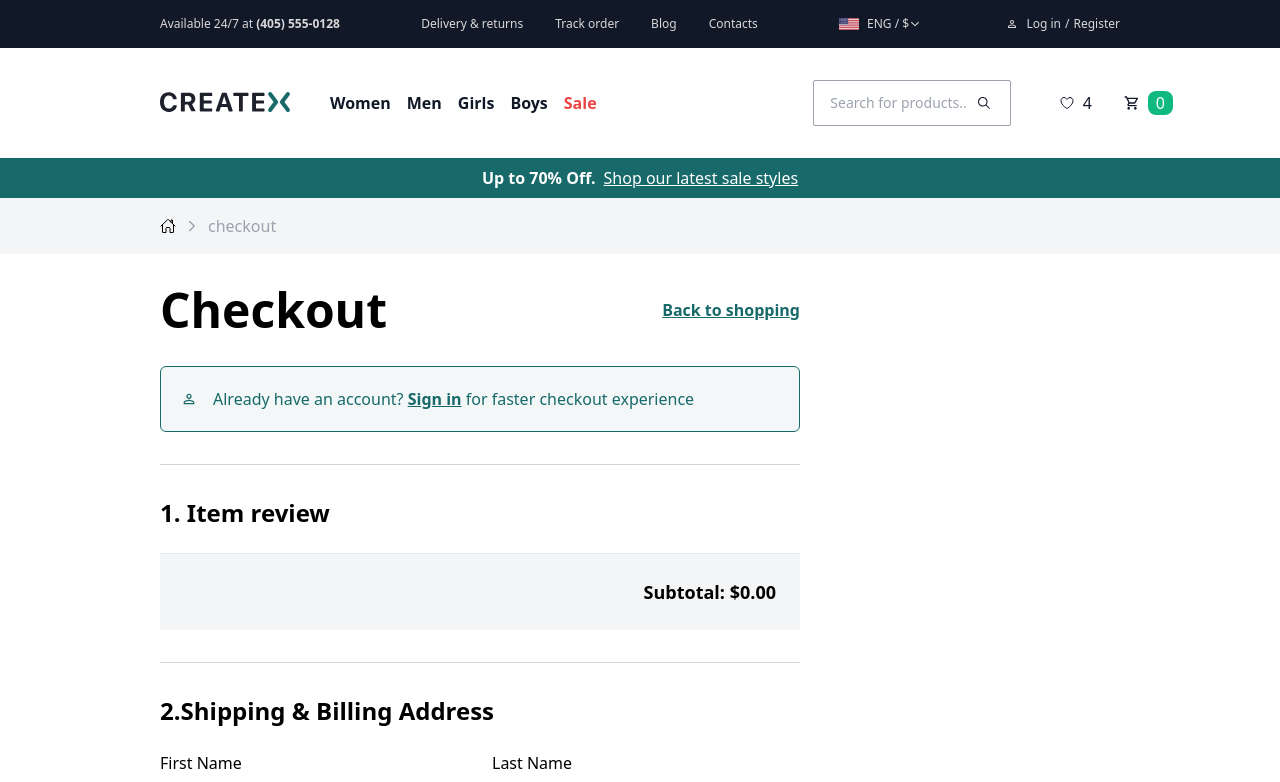
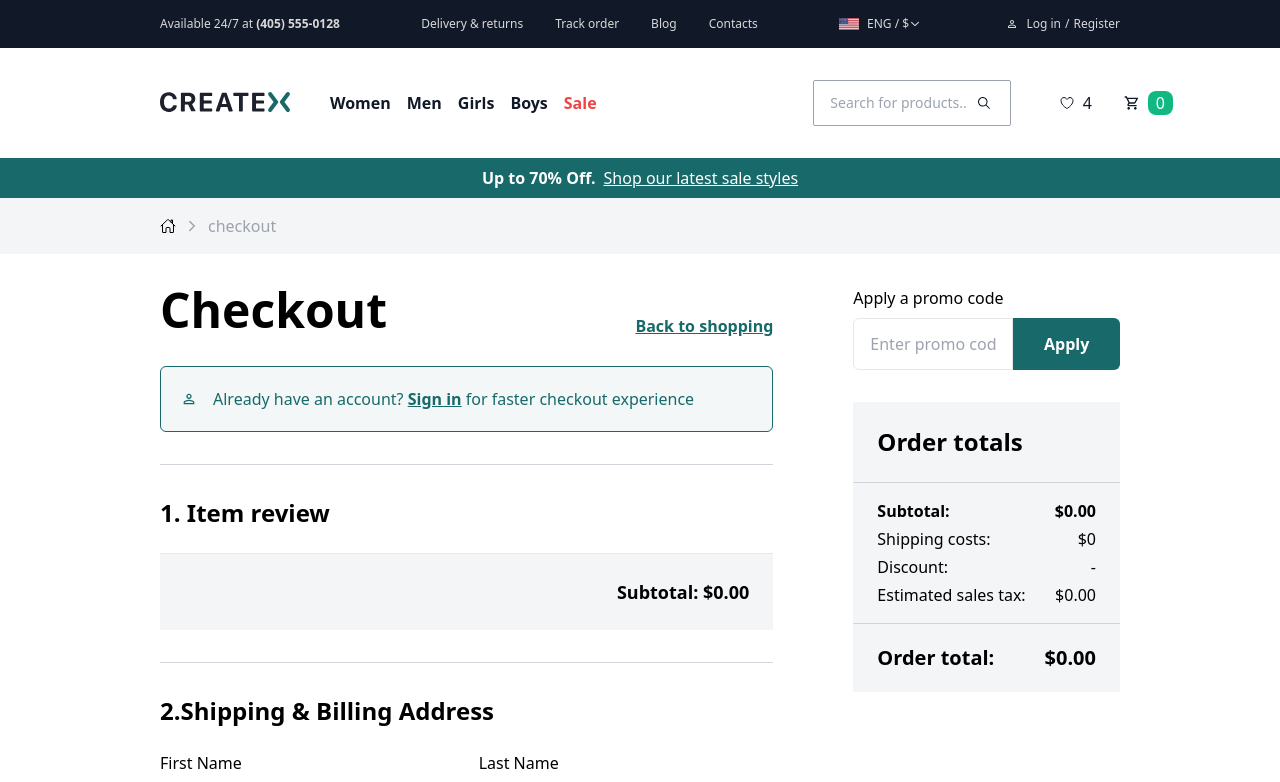
Before and after one commit to elturanshucai/ecommerce, a React (Vite) app: page /checkout in a window 1280 px wide. Shown: the top 782 px of the page. Built offline with nearby package versions, Linux system fonts and the light colour scheme; some icons are missing.

Commit message:
checkout completed

```diff
--- a/src/pages/checkout/Checkout.jsx
+++ b/src/pages/checkout/Checkout.jsx
@@ -12,10 +12,12 @@ import ShippingBilling from './container/Shipping&Billing';
 import ShippingMethod from './container/ShippingMethod';
 import PaymentMethod from './container/PaymentMethod';
 import AdditionalInfo from './container/AdditionalInfo';
+import OrderComplete from './container/OrderComplete';
 
 export default function Checkout() {
     const { userBasket } = useSelector(state => state.user)
     const [subtotal, setSubTotal] = useState(0)
+    const [shippingCost, setShippingCost] = useState(0)
     const dispatch = useDispatch()
 
     const moveToLiked = (itemId, index) => {
@@ -50,10 +52,10 @@ export default function Checkout() {
     return (
         <MainLayout>
             <BreadCrumbs />
-            <main className='grid grid-cols-3 px-5 lg:px-40 pb-44'>
+            <main className='grid grid-cols-3 px-5 lg:px-40 pb-44 pt-8 gap-20'>
                 <div className='col-span-2'>
-                    <div className='flex items-center justify-between my-8'>
-                        <p className='text-5xl font-extrabold'>Checkout</p>
+                    <div className='flex items-center justify-between'>
+                        <p className='text-5xl font-extrabold mb-8'>Checkout</p>
                         <Link to="/" className='underline text-primary font-bold'>Back to shopping</Link>
                     </div>
                     <div className='rounded-md p-5 flex gap-4 items-center text-primary border border-primary bg-primary bg-opacity-5'>
@@ -124,13 +126,18 @@ export default function Checkout() {
                     <HRDivider className='my-8' />
                     <ShippingBilling />
                     <HRDivider className='my-8' />
-                    <ShippingMethod />
+                    <ShippingMethod setShippingCost={setShippingCost} />
                     <HRDivider className='my-8' />
                     <PaymentMethod />
                     <HRDivider className='my-8' />
                     <AdditionalInfo />
                 </div>
-                <div className='col-span-1'></div>
+                <div className='col-span-1'>
+                    <OrderComplete
+                        subtotal={subtotal}
+                        shippingCost={shippingCost}
+                    />
+                </div>
             </main>
         </MainLayout>
     )
--- /dev/null
+++ b/src/pages/checkout/container/OrderComplete.jsx
@@ -0,0 +1,90 @@
+import React, { useEffect, useState } from 'react'
+import HRDivider from '../../../components/HRDivider'
+
+const promoCodes = [
+    { code: 'ILK20', percent: 20 },
+    { code: 'CREATEX', percent: 15 },
+    { code: 'DIGITALHANDS', percent: 25 }
+]
+
+export default function OrderComplete({ subtotal, shippingCost }) {
+    const [discount, setDiscount] = useState(0)
+    const [tax, setTax] = useState(6)
+    const [orderTotal, setOrderTotal] = useState(0)
+    const [promoCode, setPromoCode] = useState('')
+
+    const discountGenerator = () => {
+        let code = promoCodes.filter(item => item.code === promoCode)[0]
+        if (!code) {
+            setDiscount(0)
+            return
+        }
+        let discountValue = (subtotal * code.percent / 100).toFixed(2)
+        setDiscount(discountValue)
+    }
+
+    const orderTotalCounter = () => {
+        setOrderTotal((Number(subtotal) + Number(tax) + Number(shippingCost) - discount).toFixed(2))
+    }
+
+    const taxCalculate = () => {
+        setTax((subtotal / 50).toFixed(2))
+    }
+
+    useEffect(() => {
+        orderTotalCounter()
+    }, [subtotal, shippingCost, tax, discount])
+
+    useEffect(() => {
+        taxCalculate()
+    }, [subtotal])
+    return (
+        <div>
+            <div className='flex flex-col gap-2'>
+                <label htmlFor="promocode">Apply a promo code</label>
+                <div className='flex mb-6'>
+                    <input
+                        type="text"
+                        id="promocode"
+                        className='outline-none border py-3 px-4 rounded-l-md w-3/5'
+                        placeholder='Enter promo code'
+                        onChange={e => setPromoCode(e.target.value)}
+                    />
+                    <button
+                        onClick={discountGenerator}
+                        className='rounded-r-md w-2/5 px-6 text-center bg-primary font-bold leading-[52px] text-white'
+                    >
+                        Apply
+                    </button>
+                </div>
+                <div className='bg-[#F4F5F6]'>
+                    <div className='p-6 font-bold text-2xl w-full'>Order totals</div>
+                    <HRDivider />
+                    <div className='py-4 px-6 flex flex-col gap-1'>
+                        <p className='flex justify-between items-center font-bold'>
+                            <span>Subtotal:</span>
+                            <span>${subtotal}</span>
+                        </p>
+                        <p className='flex items-center justify-between'>
+                            <span>Shipping costs:</span>
+                            <span>${shippingCost}</span>
+                        </p>
+                        <p className='flex items-center justify-between'>
+                            <span>Discount:</span>
+                            <span>{discount ? `$${discount}` : '-'}</span>
+                        </p>
+                        <p className='flex items-center justify-between'>
+                            <span>Estimated sales tax:</span>
+                            <span>${tax}</span>
+                        </p>
+                    </div>
+                    <HRDivider />
+                    <div className='px-6 py-5 flex justify-between items-center font-bold text-xl'>
+                        <span>Order total:</span>
+                        <span>${orderTotal}</span>
+                    </div>
+                </div>
+            </div>
+        </div>
+    )
+}
--- a/src/pages/checkout/container/ShippingMethod.jsx
+++ b/src/pages/checkout/container/ShippingMethod.jsx
@@ -1,6 +1,6 @@
 import React from 'react'
 
-export default function ShippingMethod() {
+export default function ShippingMethod({ setShippingCost }) {
     return (
         <div>
             <h1 className='font-bold text-2xl mb-6'>3. Shipping Method</h1>
@@ -10,9 +10,10 @@ export default function ShippingMethod() {
                         <input
                             type="radio"
                             name='ship_method'
-                            onChange={e => console.log(e.target.value)}
+                            onChange={e => setShippingCost(e.target.value)}
                             className='accent-primary w-4 h-4'
                             id='1'
+                            value='25.00'
                         />
                         <div>
                             <label htmlFor="1" className='block font-bold leading-none'>Courier to your address</label>
@@ -27,9 +28,10 @@ export default function ShippingMethod() {
                         <input
                             type="radio"
                             name='ship_method'
-                            onChange={e => console.log(e.target.value)}
+                            onChange={e => setShippingCost(e.target.value)}
                             className='accent-primary w-4 h-4'
                             id='2'
+                            value='0'
                         />
                         <div>
                             <label htmlFor="2" className='block font-bold leading-none'>Pick up from store</label>
@@ -44,9 +46,10 @@ export default function ShippingMethod() {
                         <input
                             type="radio"
                             name='ship_method'
-                            onChange={e => console.log(e.target.value)}
+                            onChange={e => setShippingCost(e.target.value)}
                             className='accent-primary w-4 h-4'
                             id='3'
+                            value='10.00'
                         />
                         <div>
                             <label htmlFor="3" className='block font-bold leading-none'>UPS Ground Shipping</label>
@@ -61,9 +64,10 @@ export default function ShippingMethod() {
                         <input
                             type="radio"
                             name='ship_method'
-                            onChange={e => console.log(e.target.value)}
+                            onChange={e => setShippingCost(e.target.value)}
                             className='accent-primary w-4 h-4'
                             id='4'
+                            value='8.50'
                         />
                         <div>
                             <label htmlFor="4" className='block font-bold leading-none'>Pick up at Createx Locker</label>
@@ -78,9 +82,10 @@ export default function ShippingMethod() {
                         <input
                             type="radio"
                             name='ship_method'
-                            onChange={e => console.log(e.target.value)}
+                            onChange={e => setShippingCost(e.target.value)}
                             className='accent-primary w-4 h-4'
                             id='5'
+                            value='15.00'
                         />
                         <div>
                             <label htmlFor="5" className='block font-bold leading-none'>Createx Global Export</label>
```
